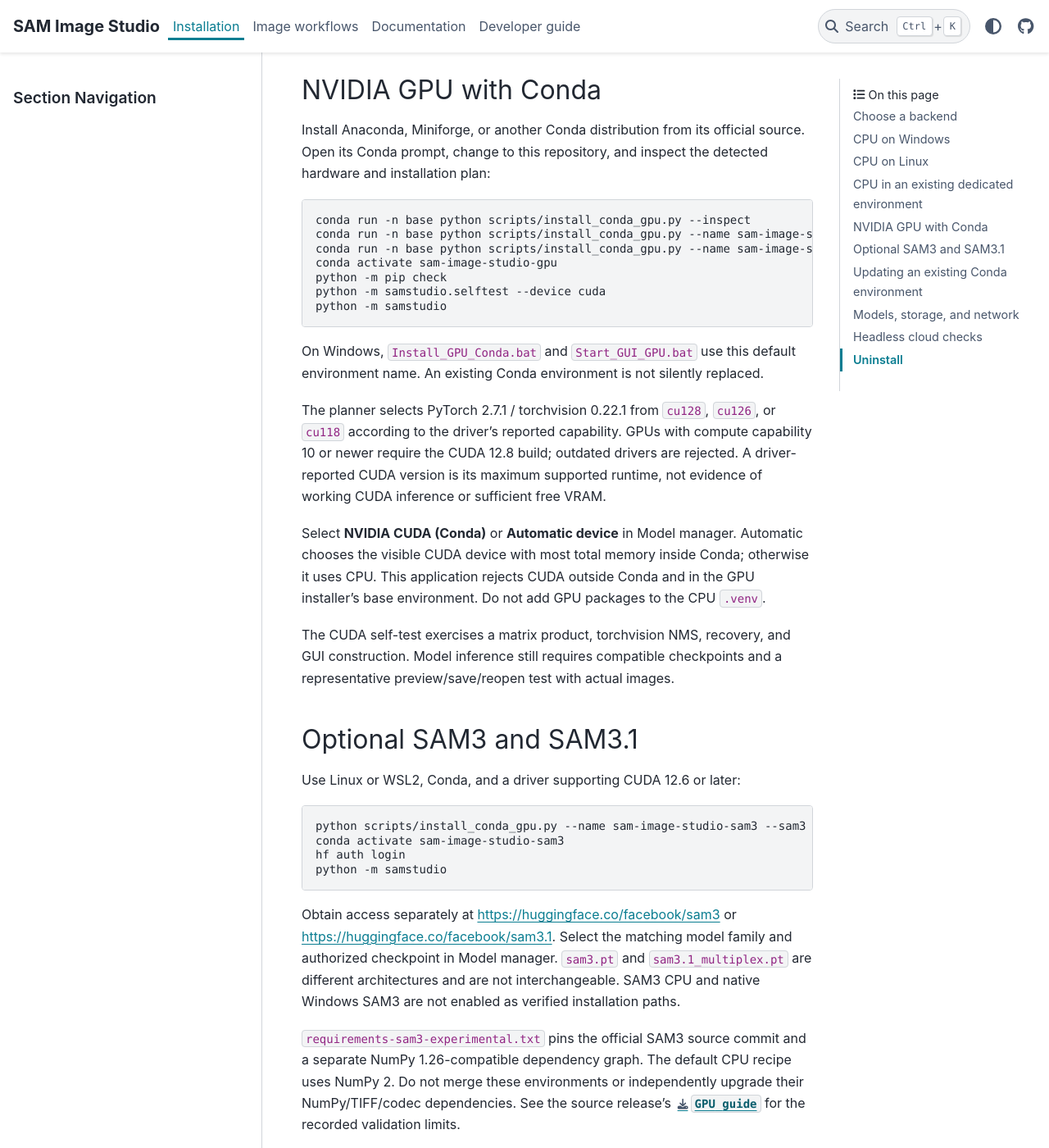
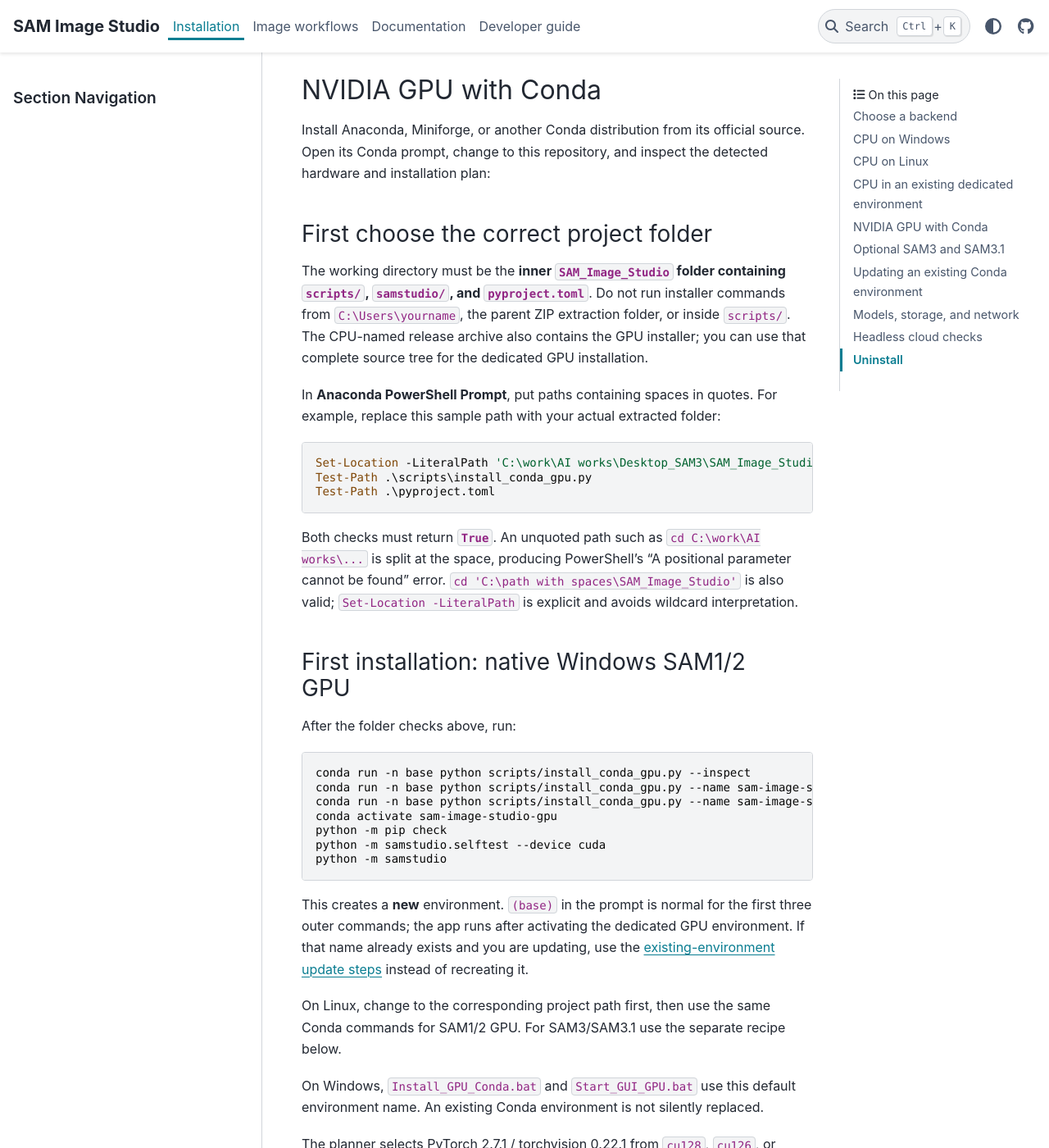
Before and after one commit to iceaiai/SAM_Image_Studio, a Sphinx documentation site: the page built from docs/source/installation.md, in a window 1280 px wide and 1400 px high, scrolled down 2417 px. Shown: the whole window at 82% size. Built offline with Sphinx 7.4.7 and the PyData theme 0.15.4, drawn with Linux system fonts in a browser that asks for light colours; pages that are not in the unit, such as notebooks, are missing from menus; some of the changed text lies outside the part shown.

Commit message:
Clarify quoted PowerShell paths and Windows versus WSL GPU setup

````diff
--- a/docs/source/installation.md
+++ b/docs/source/installation.md
@@ -92,7 +92,33 @@
 its Conda prompt, change to this repository, and inspect the detected hardware
 and installation plan:
 
-```sh
+### First choose the correct project folder
+
+The working directory must be the **inner `SAM_Image_Studio` folder containing
+`scripts/`, `samstudio/`, and `pyproject.toml`**. Do not run installer commands
+from `C:\Users\yourname`, the parent ZIP extraction folder, or inside `scripts/`.
+The CPU-named release archive also contains the GPU installer; you can use that
+complete source tree for the dedicated GPU installation.
+
+In **Anaconda PowerShell Prompt**, put paths containing spaces in quotes.
+For example, replace this sample path with your actual extracted folder:
+
+```powershell
+Set-Location -LiteralPath 'C:\work\AI works\Desktop_SAM3\SAM_Image_Studio_v1.4.2_CPU\SAM_Image_Studio'
+Test-Path .\scripts\install_conda_gpu.py
+Test-Path .\pyproject.toml
+```
+
+Both checks must return **`True`**. An unquoted path such as `cd C:\work\AI works\...`
+is split at the space, producing PowerShell's "A positional parameter cannot
+be found" error. `cd 'C:\path with spaces\SAM_Image_Studio'` is also valid;
+`Set-Location -LiteralPath` is explicit and avoids wildcard interpretation.
+
+### First installation: native Windows SAM1/2 GPU
+
+After the folder checks above, run:
+
+```powershell
 conda run -n base python scripts/install_conda_gpu.py --inspect
 conda run -n base python scripts/install_conda_gpu.py --name sam-image-studio-gpu --dry-run
 conda run -n base python scripts/install_conda_gpu.py --name sam-image-studio-gpu
@@ -101,6 +127,15 @@
 python -m samstudio.selftest --device cuda
 python -m samstudio
 ```
+
+This creates a **new** environment. `(base)` in the prompt is normal for the
+first three outer commands; the app runs after activating the dedicated GPU
+environment. If that name already exists and you are updating, use the
+[existing-environment update steps](#updating-an-existing-conda-environment)
+instead of recreating it.
+
+On Linux, change to the corresponding project path first, then use the same
+Conda commands for SAM1/2 GPU. For SAM3/SAM3.1 use the separate recipe below.
 
 On Windows, `Install_GPU_Conda.bat` and `Start_GUI_GPU.bat` use this default
 environment name. An existing Conda environment is not silently replaced.
@@ -124,9 +159,30 @@
 
 Use Linux or WSL2, Conda, and a driver supporting CUDA 12.6 or later:
 
+**Native Windows Anaconda is not the SAM3.1 installation path in this release.**
+If you are at a `(base) PS C:\...>` prompt on Windows, the ordinary commands
+above prepare SAM1/2 GPU. For SAM3.1, open a **Linux/WSL2 terminal** and use a
+Linux Anaconda/Conda installation inside WSL2. Windows and WSL Conda
+environments are separate; do not try to activate the Windows environment from
+the Linux shell.
+
+For the sample Windows folder above, the corresponding WSL path is:
+
 ```sh
-python scripts/install_conda_gpu.py --name sam-image-studio-sam3 --sam3
+cd '/mnt/c/work/AI works/Desktop_SAM3/SAM_Image_Studio_v1.4.2_CPU/SAM_Image_Studio'
+test -f scripts/install_conda_gpu.py && test -f pyproject.toml
+```
+
+Keep the path quoted because it contains a space. Confirm that NVIDIA detection
+works in WSL2 and that Linux Conda is available, then create the separate
+SAM3/SAM3.1 environment:
+
+```sh
+conda run -n base python scripts/install_conda_gpu.py --inspect
+conda run -n base python scripts/install_conda_gpu.py --name sam-image-studio-sam3 --sam3
 conda activate sam-image-studio-sam3
+python -m pip check
+python -m samstudio.selftest --device cuda
 hf auth login
 python -m samstudio
 ```
````
Also changed, not shown: docs/source/troubleshooting.md (+19 -0 lines).
